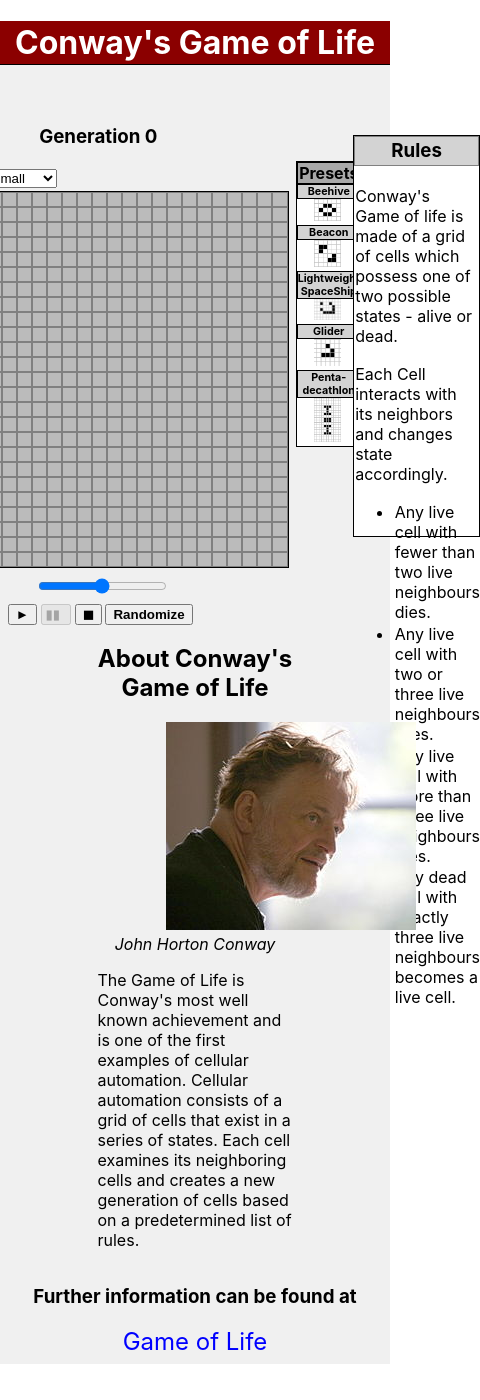
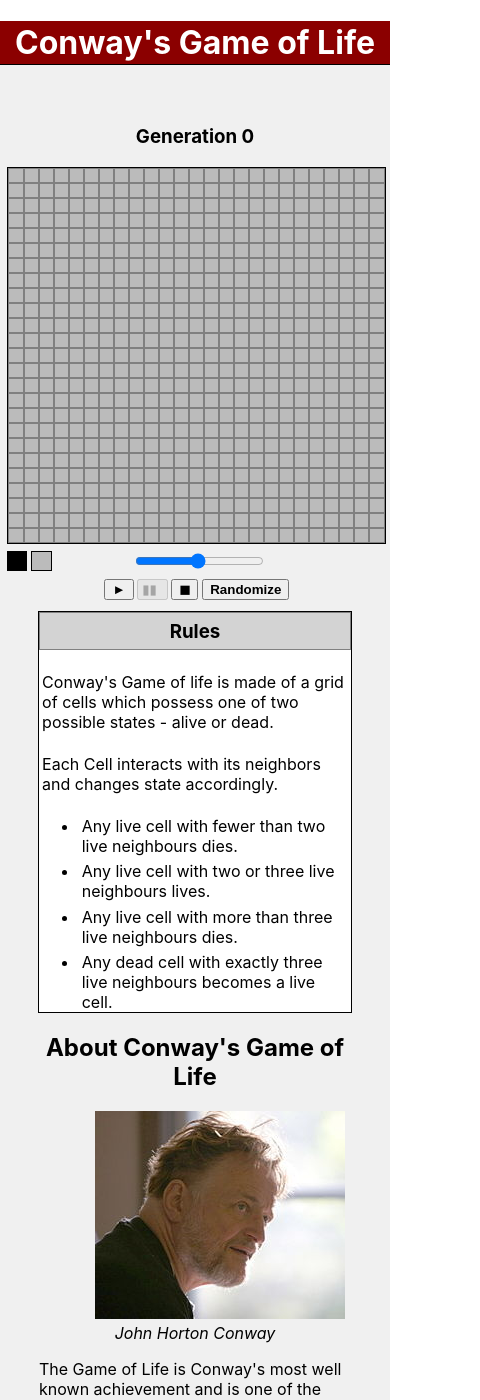
Before and after one commit to wolfwood87/game-of-life, a React (Create React App) app: page / in a window 390 px wide. Shown: the top 1400 px of the page, 480 px wide, since content can reach past the window. Before the commit the page ends 1364 px from the top, so only its background shows below. Built offline with nearby package versions, Linux system fonts and the light colour scheme.

Commit message:
added media queries to make responsive

```diff
--- a/src/App.css
+++ b/src/App.css
@@ -27,6 +27,67 @@
 .App-link {
   color: #61dafb;
 }
+.displaycontainer {
+    display: flex;
+    margin-top: 5%;
+    justify-content: space-between;
+    flex-direction: row;
+}
+.rulecontainer {
+  margin-top: 5%;
+  border: 1px solid black;
+  background-color: white;
+  width: 33%;
+  height: 25em;
+}
+.presetcontainer{
+  display: flex;
+  flex-direction: column;
+  background-color: white;
+  border: 1px solid black
+}
+.gridcontainer {
+    display: flex
+}
+.aboutcontainer {
+  width: 50%
+}
+.aboutimage {
+  margin-left: 35%
+}
+@media (max-width: 900px){
+  .displaycontainer {
+    flex-direction: column;
+  }
+  .rulecontainer {
+    width: 80%;
+    margin: auto;
+    margin-top: 3%;
+  }
+  .presetcontainer{
+    display: none;
+  }
+  .gridcontainer {
+    margin: auto
+  }
+  .aboutcontainer {
+    width: 80%;
+  }
+  .aboutimage {
+    margin-left: 18%
+  }
+  .gridsize {
+    display: none
+  }
+}
+@media (min-width: 900px) and (max-width: 1300px) {
+  .gridcontainer {
+    margin-left: 2%
+  }
+  .rulecontainer {
+    margin-right: 2%
+  }
+}
 
 @keyframes App-logo-spin {
   from {
--- a/src/grid/Grid.js
+++ b/src/grid/Grid.js
@@ -5,6 +5,7 @@ import Grids from "./Grids.js"
 import { SketchPicker } from "react-color"
 import findNeighbors from "./FindNeighbors.js"
 import Presets from "./Presets.js"
+import '../App.css';
 export default function Grid(props) {
 const [size, setSize] = useState(25)
 const [speed, setSpeed] = useState(2500)
@@ -18,11 +19,8 @@ const [playing, setPlaying] = useState(false)
 const [currentState, setCurrentState] = useState(Grids(size, "default"))
 const [currentGen, setCurrentGen] = useState(0)
 const [clickable, setClickable] = useState(true)
+const mobileSize = window.matchMedia("(min-width: 400")
 
-
-const container = {
-    display: "flex"
-}
 const gridContainer = {
     border: "1px solid black",
     backgroundColor: `rgba(${deadColor.r}, ${deadColor.g}, ${deadColor.b}, ${deadColor.a})`,
@@ -240,11 +238,11 @@ const changeSpeed = e => {
 }
 RunGame(runAlgorithm, speed, currentState, clickable)
     return (
-        <div style={container}>
+        <div className="gridcontainer">
             <div>
             <h3 style={heading}>Generation {currentGen}</h3>
-            <label for="grid" style={gridStyle}>Grid Size:</label>
-            <select name="grids" id="grids" onChange={chooseGrid}>
+            <label for="grid" className="gridsize"style={gridStyle}>Grid Size:</label>
+            <select name="grids" className="gridsize" id="grids" onChange={chooseGrid}>
                 <option value={25}>Small</option>
                 <option value={30}>Medium</option>
                 <option value={40}>Large</option>
--- a/src/grid/GridDisplay.js
+++ b/src/grid/GridDisplay.js
@@ -2,6 +2,7 @@ import React, {useState} from "react";
 import Grid from "./Grid.js"
 import Rules from "../ui/Rules.js"
 import About from "../ui/About.js"
+import '../App.css';
 export default function GridDisplay(props) {
     const main = {
         display: "flex",
@@ -11,7 +12,6 @@ export default function GridDisplay(props) {
     }
     const container = {
         display: "flex",
-        flexDirection: "row",
         marginTop: "5%",
         justifyContent: "space-between",
       }
@@ -27,7 +27,7 @@ export default function GridDisplay(props) {
     }
     return (
         <div style={main}>
-        <div style={container}>
+        <div style={container} className="displaycontainer">
             <Grid />
             <Rules />
         </div>
--- a/src/grid/Presets.js
+++ b/src/grid/Presets.js
@@ -4,12 +4,10 @@ import LWSS from "../assets/LWSS.gif"
 import Beacon from "../assets/Beacon.gif"
 import Beehive from "../assets/Beehive.png"
 import lColumn from "../assets/lColumn.gif"
+import '../App.css';
 export default function Presets(props) {
 const imageContainer= {
-    display: "flex",
-    flexDirection: "column",
-    backgroundColor: "white",
-    border: "1px solid black"
+
 }
 const header = {
     border: "1px solid black",
@@ -30,7 +28,7 @@ const image = {
     marginLeft: "27%",
 }
     return (
-        <div style={imageContainer}>
+        <div className="presetcontainer">
             <h4 style={header}>Presets</h4>
             <div onClick={() => props.setGrid("beehive")}>
                 <h6 style={subheader}>Beehive</h6>
--- a/src/ui/About.js
+++ b/src/ui/About.js
@@ -1,12 +1,7 @@
 import React from "react";
 import Conway from "../assets/Conway.jpg"
+import "../App.css"
 export default function About() {
-    const container = {
-        width: "50%"
-    }
-    const image={
-        marginLeft: "35%"
-    }
     const label = {
         fontStyle: "italic",
         marginTop: 0,
@@ -16,9 +11,9 @@ export default function About() {
         textAlign: "center"
     }
     return(
-        <div style={container}>
+        <div className="aboutcontainer">
             <h2 style={header}>About Conway's Game of Life</h2>
-            <img src={Conway} style={image}/>
+            <img src={Conway} className="aboutimage"/>
             <p style={label}>John Horton Conway</p>
             <p>The Game of Life is Conway's most well known achievement and is one of the first examples of cellular automation. Cellular automation consists of a grid of cells that exist in a series of states.  Each cell examines its neighboring cells and creates a new generation of cells based on a predetermined list of rules.</p>
         </div>
--- a/src/ui/Rules.js
+++ b/src/ui/Rules.js
@@ -1,13 +1,13 @@
 import React from "react";
-
+import '../App.css';
 export default function Rules(props) {
-    const ruleContainer = {
-        marginTop: "5%",
-        border: "1px solid black",
-        backgroundColor: "white",
-        width: "33%",
-        height: "25em"
-    }
+    // const ruleContainer = {
+    //     marginTop: "5%",
+    //     border: "1px solid black",
+    //     backgroundColor: "white",
+    //     width: "33%",
+    //     height: "25em"
+    // }
     const ruleHeader = {
         textAlign: "center",
         border: "1px solid grey",
@@ -19,7 +19,7 @@ export default function Rules(props) {
         padding: "1%"
     }
     return (
-        <div style={ruleContainer}>
+        <div  className="rulecontainer">
             <h3 style={ruleHeader}>Rules</h3>
             <p style={ruleText}>Conway's Game of life is made of a grid of cells which possess one of two possible states - alive or dead.</p>
             <p style={ruleText}>Each Cell interacts with its neighbors and changes state accordingly.</p>
```
Also changed, not shown: src/ui/Theme.js (deleted).
